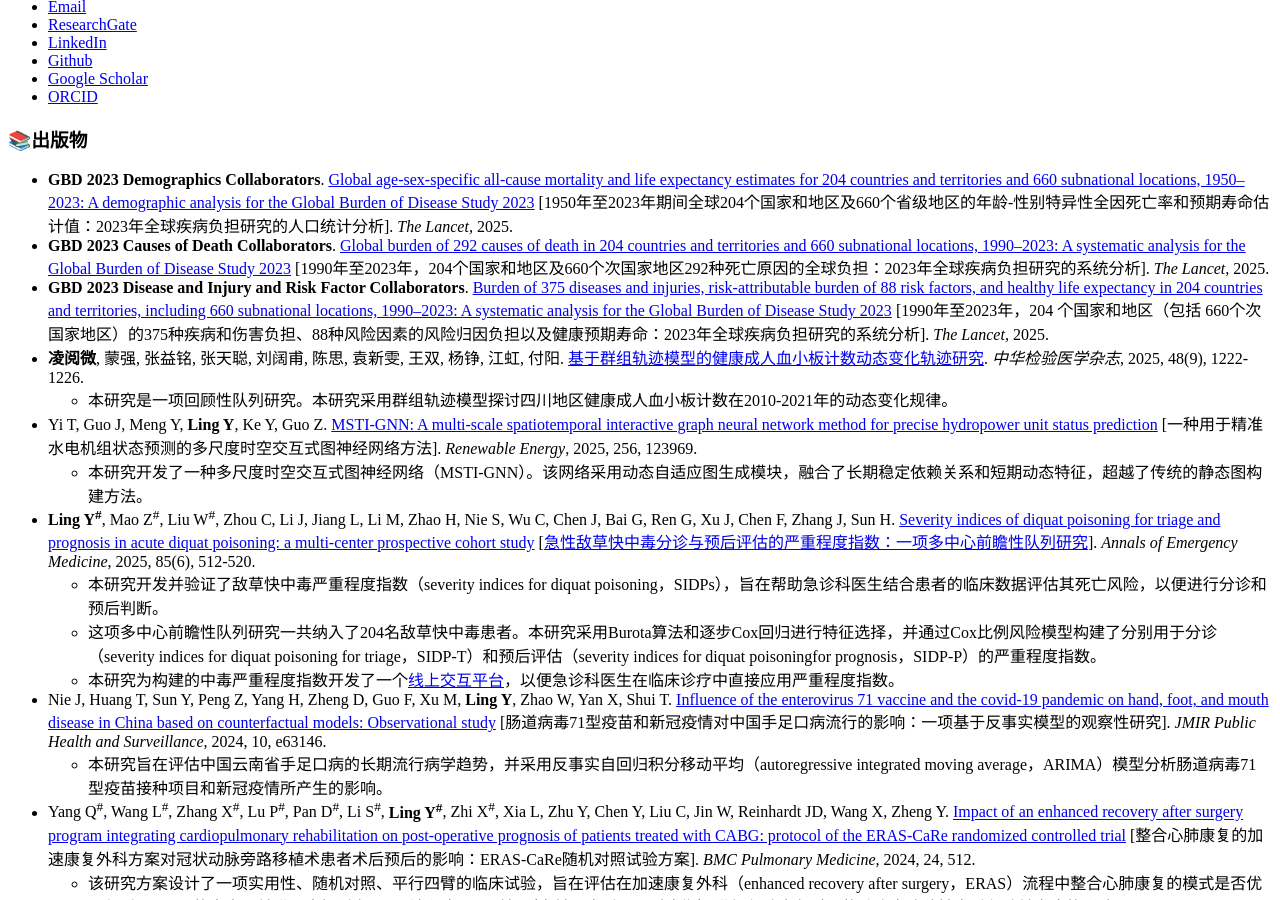
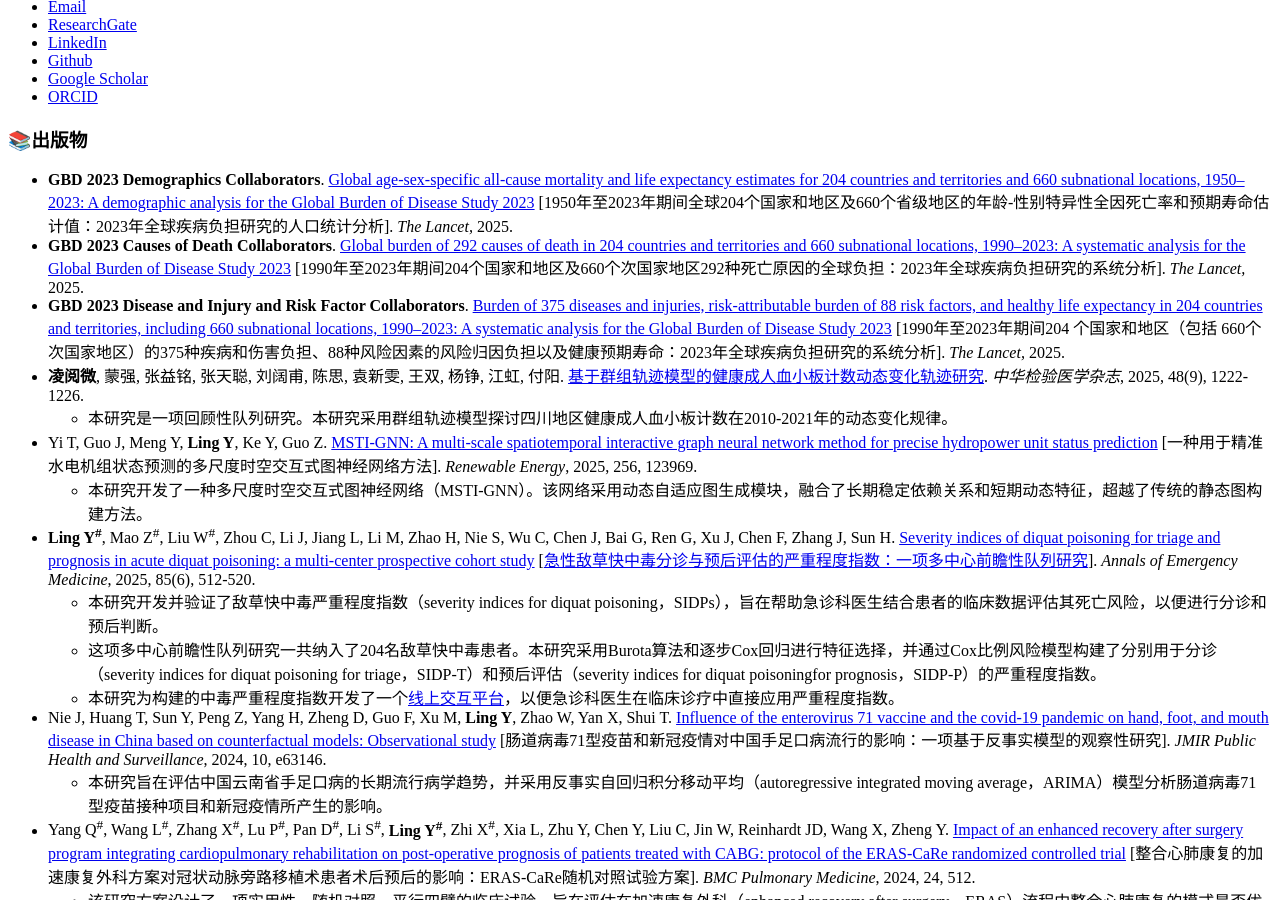
Before and after one commit to lingyuewei/lingyuewei.github.io, a Jekyll site: the page built from _pages/includes/pub.md, in a window 1280 px wide and 900 px high, scrolled down 456 px. Built offline with Jekyll 4.4.1, drawn with Linux system fonts in a browser that asks for light colours; our own code applies the rules of GitHub Pages for plain Markdown files.

Commit message:
Update pub.md

```diff
--- a/_pages/includes/pub.md
+++ b/_pages/includes/pub.md
@@ -1,7 +1,7 @@
 # 📚出版物
 -	**GBD 2023 Demographics Collaborators**. [Global age-sex-specific all-cause mortality and life expectancy estimates for 204 countries and territories and 660 subnational locations, 1950–2023: A demographic analysis for the Global Burden of Disease Study 2023](https://www.thelancet.com/journals/lancet/article/PIIS0140-6736(25)01330-3/fulltext) [1950年至2023年期间全球204个国家和地区及660个省级地区的年龄-性别特异性全因死亡率和预期寿命估计值：2023年全球疾病负担研究的人口统计分析]. *The Lancet,* 2025.
--	**GBD 2023 Causes of Death Collaborators**. [Global burden of 292 causes of death in 204 countries and territories and 660 subnational locations, 1990–2023: A systematic analysis for the Global Burden of Disease Study 2023](https://www.thelancet.com/journals/lancet/article/PIIS0140-6736(25)01917-8/fulltext) [1990年至2023年，204个国家和地区及660个次国家地区292种死亡原因的全球负担：2023年全球疾病负担研究的系统分析]. *The Lancet,* 2025.
--	**GBD 2023 Disease and Injury and Risk Factor Collaborators**. [Burden of 375 diseases and injuries, risk-attributable burden of 88 risk factors, and healthy life expectancy in 204 countries and territories, including 660 subnational locations, 1990–2023: A systematic analysis for the Global Burden of Disease Study 2023](https://www.thelancet.com/journals/lancet/article/PIIS0140-6736(25)01637-X/fulltext) [1990年至2023年，204 个国家和地区（包括 660个次国家地区）的375种疾病和伤害负担、88种风险因素的风险归因负担以及健康预期寿命：2023年全球疾病负担研究的系统分析]. *The Lancet,* 2025.
+-	**GBD 2023 Causes of Death Collaborators**. [Global burden of 292 causes of death in 204 countries and territories and 660 subnational locations, 1990–2023: A systematic analysis for the Global Burden of Disease Study 2023](https://www.thelancet.com/journals/lancet/article/PIIS0140-6736(25)01917-8/fulltext) [1990年至2023年期间204个国家和地区及660个次国家地区292种死亡原因的全球负担：2023年全球疾病负担研究的系统分析]. *The Lancet,* 2025.
+-	**GBD 2023 Disease and Injury and Risk Factor Collaborators**. [Burden of 375 diseases and injuries, risk-attributable burden of 88 risk factors, and healthy life expectancy in 204 countries and territories, including 660 subnational locations, 1990–2023: A systematic analysis for the Global Burden of Disease Study 2023](https://www.thelancet.com/journals/lancet/article/PIIS0140-6736(25)01637-X/fulltext) [1990年至2023年期间204 个国家和地区（包括 660个次国家地区）的375种疾病和伤害负担、88种风险因素的风险归因负担以及健康预期寿命：2023年全球疾病负担研究的系统分析]. *The Lancet,* 2025.
 - **凌阅微**, 蒙强, 张益铭, 张天聪, 刘阔甫, 陈思, 袁新雯, 王双, 杨铮, 江虹, 付阳. [基于群组轨迹模型的健康成人血小板计数动态变化轨迹研究](https://d.wanfangdata.com.cn/periodical/zhyxjy202509016). *中华检验医学杂志*, 2025, 48(9), 1222-1226.
   - 本研究是一项回顾性队列研究。本研究采用群组轨迹模型探讨四川地区健康成人血小板计数在2010-2021年的动态变化规律。
 - Yi T, Guo J, Meng Y, **Ling Y**, Ke Y, Guo Z. [MSTI-GNN: A multi-scale spatiotemporal interactive graph neural network method for precise hydropower unit status prediction](https://doi.org/10.1016/j.renene.2025.123969) [一种用于精准水电机组状态预测的多尺度时空交互式图神经网络方法]. *Renewable Energy*, 2025, 256, 123969.
```
